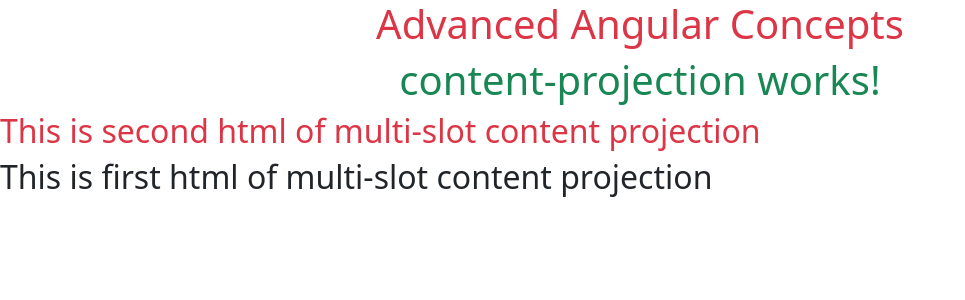
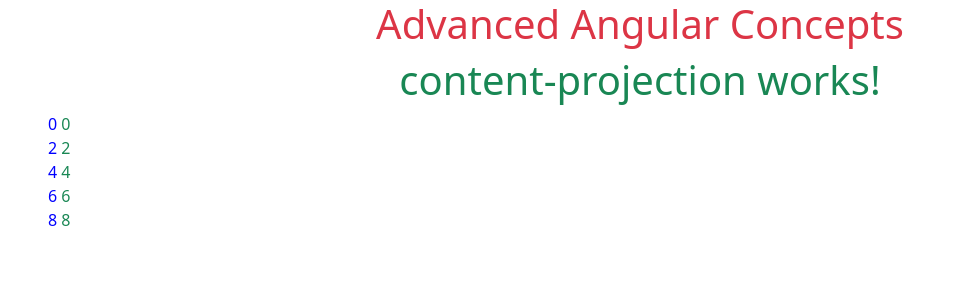
Before and after one commit to khan88012/AdvaceAngularConcepts, an Angular app: page / in a window 1280 px wide. Shown: the top 300 px of the page, without its empty margins (0-965 px from the left). Built offline with nearby package versions, Linux system fonts and the light colour scheme.

Commit message:
ng-container example

```diff
--- a/src/app/content-projection/content-projection.component.css
+++ b/src/app/content-projection/content-projection.component.css
@@ -0,0 +1,3 @@
+span{
+    color: blue
+}
--- a/src/app/content-projection/content-projection.component.html
+++ b/src/app/content-projection/content-projection.component.html
@@ -1,5 +1,14 @@
 <h1 class="text-success text-center">content-projection works!</h1>
 <!-- <ng-content></ng-content> -->
 
-<ng-content select=".SecondContent"></ng-content>
-<ng-content select="[firstContent]"></ng-content>
+<!-- <ng-content select=".SecondContent"></ng-content>
+<ng-content select="[firstContent]"></ng-content> -->
+
+<div class="ms-5 text-success" *ngFor="let num of numbers">
+<!-- if we want to have only even numbers we need to have another div element or span element to put the *ngIf condition because we cannot have two structural directives in one element -->
+<span *ngIf="num % 2 ===0"> {{num}}</span>
+<!-- let's say if we have css written for all the spans then that will apply on above span too -->
+<!-- to avoid this scenario we can use ng-container , no layouts, styles anything affects it because angular does not create dom for it-->
+<ng-container *ngIf="num % 2 ===0"> {{num}}</ng-container>
+
+</div>
--- a/src/app/content-projection/content-projection.component.ts
+++ b/src/app/content-projection/content-projection.component.ts
@@ -11,5 +11,5 @@
 
   ngOnInit(): void {
   }
-
+  numbers = [0,1,2,3,4,5,6,7,8];
 }
```
